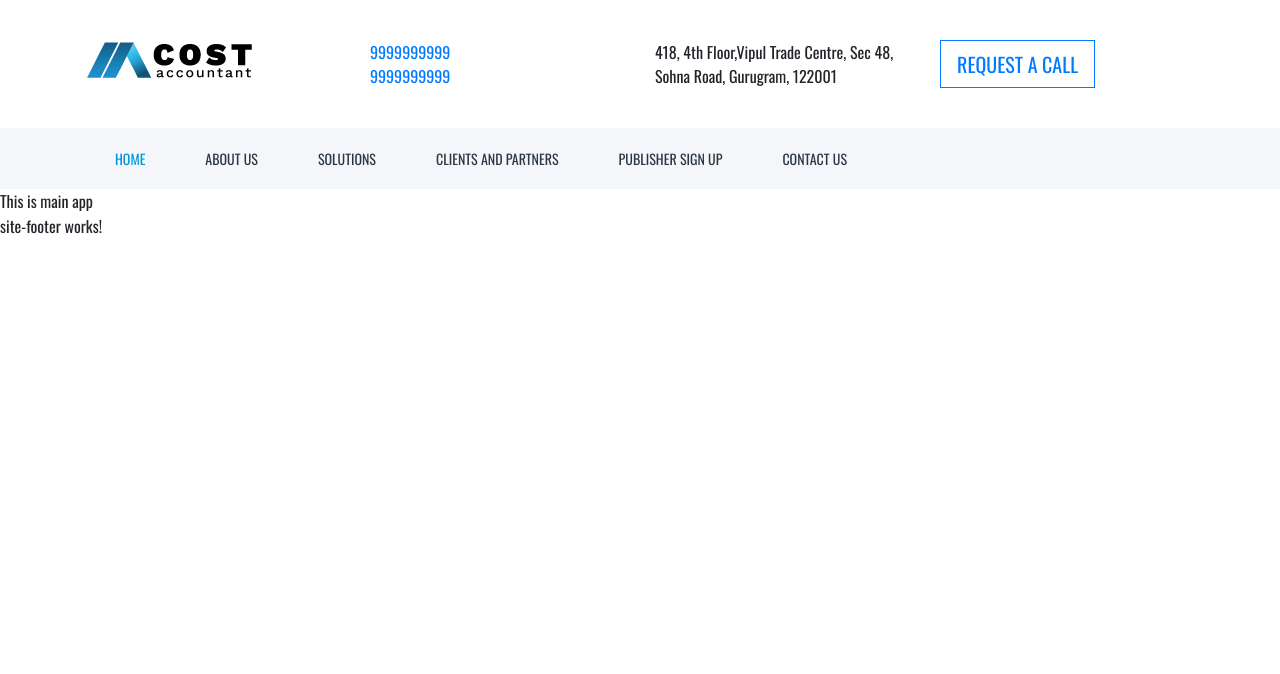
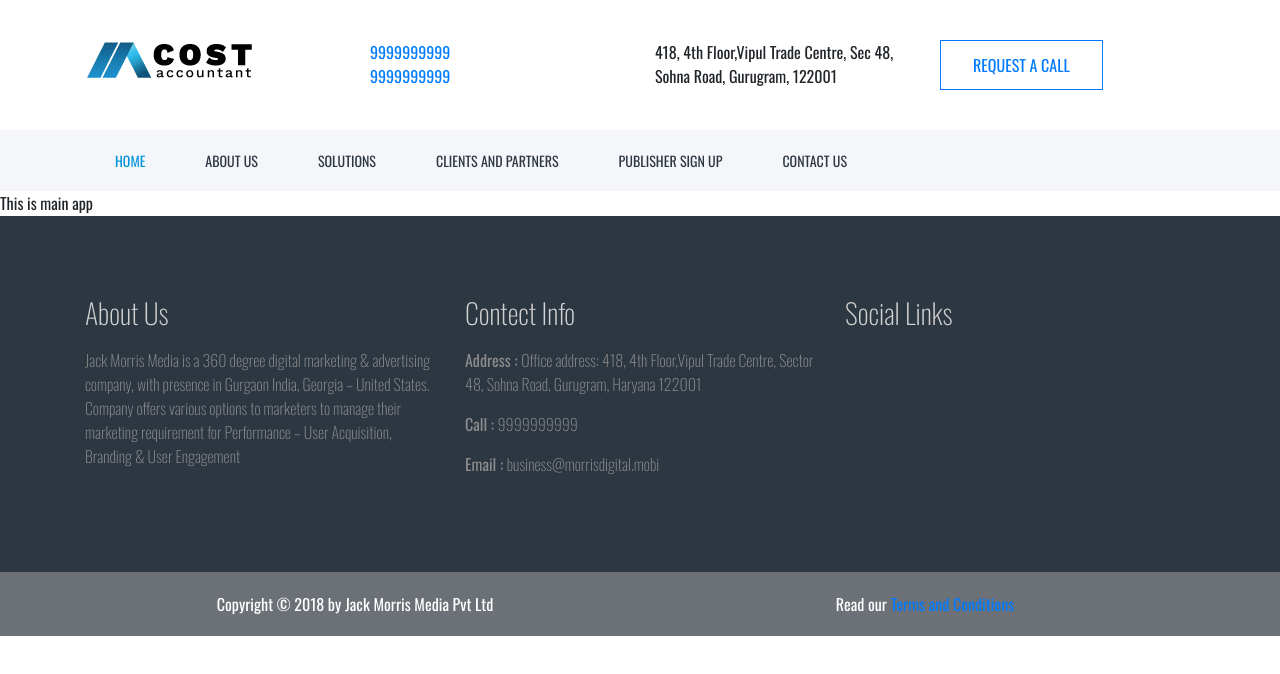
Before and after one commit to mobprodigital/jackmorris-media, an Angular app: page / in a window 1280 px wide. Shown: the top 674 px of the page. Built offline with nearby package versions, Linux system fonts and the light colour scheme.

Commit message:
footer created

```diff
--- a/src/app/components/site-footer/site-footer.component.html
+++ b/src/app/components/site-footer/site-footer.component.html
@@ -1,3 +1,42 @@
-<p>
-  site-footer works!
-</p>
+<footer id="site-footer">
+  <div class="container">
+    <div class="row">
+      <aside class="col">
+        <div class=" footer-col">
+          <h3 class="footer-title">About Us</h3>
+          <section class="footer-text">
+            Jack Morris Media is a 360 degree digital marketing & advertising company, with presence in Gurgaon India, Georgia – United
+            States. Company offers various options to marketers to manage their marketing requirement for Performance – User
+            Acquisition, Branding & User Engagement
+          </section>
+        </div>
+      </aside>
+      <aside class="col">
+        <div class=" footer-col">
+          <h3 class="footer-title">Contect Info</h3>
+          <section class="footer-text">
+            <p><b>Address : </b> Office address: 418, 4th Floor,Vipul Trade Centre, Sector 48, Sohna Road, Gurugram, Haryana 122001</p>
+            <p><b>Call : </b> <a>9999999999</a></p>
+            <p><b>Email : </b> <a>business@morrisdigital.mobi</a></p>
+          </section>
+        </div>
+      </aside>
+      <aside class="col">
+        <div class=" footer-col">
+          <h3 class="footer-title">Social Links</h3>
+          <section class="footer-text">
+
+          </section>
+        </div>
+      </aside>
+    </div>
+  </div>
+</footer>
+<aside class="copyright">
+  <div class="container">
+    <div class="row">
+      <aside class="col copyright-text">Copyright &copy; 2018 by Jack Morris Media Pvt Ltd</aside>
+      <aside class="col copyright-text">Read our <a href="#">Terms and Conditions</a></aside>
+    </div>
+  </div>
+</aside>
--- a/src/styles.css
+++ b/src/styles.css
@@ -29,3 +29,25 @@ a.nav-link {
 a.nav-link.active {
     color: #0095D9;
 }
+
+footer#site-footer {
+    background-color: #2d3742;
+    color: #8c8c8c;
+    padding: 80px 0;
+}
+h3.footer-title {
+    font-weight: 100;
+    margin-bottom: 18px;
+    color: #d2d2d2;
+}
+section.footer-text {
+    font-weight: 100;
+}
+aside.copyright {
+    background-color: #6b7177;
+    color: #fff;
+    padding: 20px 0;
+}
+.copyright-text {
+    text-align: center;
+}
```
Also changed, not shown: src/assets/lib/bootstrap-4.1.1/dist/css/bootstrap.css.
